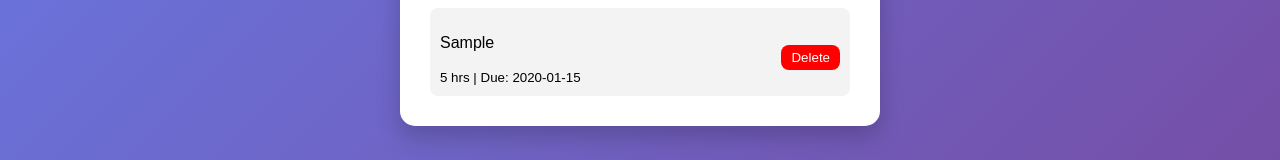
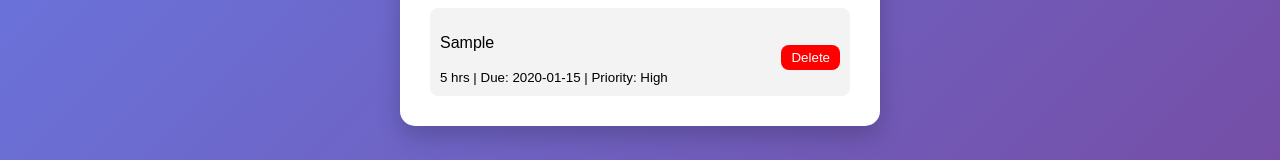
Before and after one commit to ManavVaishnani0/AI-Study-Planner, a React (Vite) app in the folder ai-study-planner/: page / in a window 1280 px wide. Both pictures are taken after typing "Sample", "5", "2020-01-15" into the empty fields and a click on the button "Add Task". Shown: the part 496-656 px from the top of the page. Built offline with nearby package versions, Linux system fonts and the light colour scheme.

Commit message:
Added task sorting and priority system

```diff
--- a/ai-study-planner/src/App.jsx
+++ b/ai-study-planner/src/App.jsx
@@ -27,13 +27,18 @@ function App() {
     setTasks(updatedTasks);
   };
 
+  //Sort Task
+  const sortedTasks = [...tasks].sort((a, b) => {
+    return new Date(a.deadline) - new Date(b.deadline);
+  });
+
   return (
   <div className="app-container">
     <div className="card">
       <h1>AI Study Planner</h1>
 
       <TaskForm addTask={addTask} />
-      <TaskList tasks={tasks} deleteTask={deleteTask} />
+      <TaskList tasks={sortedTasks} deleteTask={deleteTask} />
     </div>
   </div>
   );
--- a/ai-study-planner/src/components/TaskItem.jsx
+++ b/ai-study-planner/src/components/TaskItem.jsx
@@ -1,9 +1,23 @@
 function TaskItem({ name, hours, deadline, deleteTask }) {
+  const today = new Date();
+  const dueDate = new Date(deadline);
+
+  const diffDays = Math.ceil(
+    (dueDate - today) / (1000 * 60 * 60 * 24)
+  );
+
+  let priority = "Low";
+
+  if (diffDays <= 2) priority = "High";
+  else if (diffDays <= 5) priority = "Medium";
+
   return (
     <div className="task-item">
       <div>
         <p>{name}</p>
-        <small>{hours} hrs | Due: {deadline}</small>
+        <small>
+          {hours} hrs | Due: {deadline} | Priority: {priority}
+        </small>
       </div>
       <button onClick={deleteTask}>Delete</button>
     </div>
```
